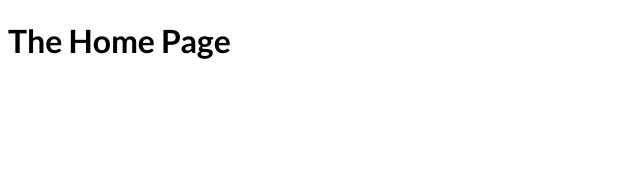
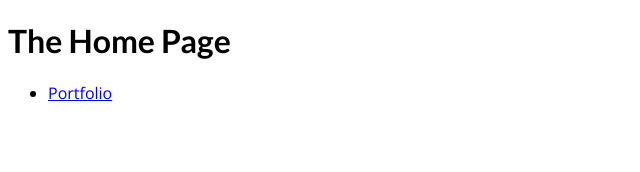
Before and after one commit to saturdayclass/learn-routing-nextjs, a Next.js app: page / in a window 1280 px wide. Shown: the top 172 px of the page, without its empty margins (0-640 px from the left). Built offline with nearby package versions, Linux system fonts and the light colour scheme.

Commit message:
update: added example navigating with the link component

```diff
--- a/pages/index.js
+++ b/pages/index.js
@@ -1,7 +1,13 @@
+import Link from 'next/link';
 const HomePage = () => {
   return (
     <div>
       <h1>The Home Page</h1>
+      <ul>
+        <li>
+          <Link href="/portfolio">Portfolio</Link>
+        </li>
+      </ul>
     </div>
   );
 };
```
